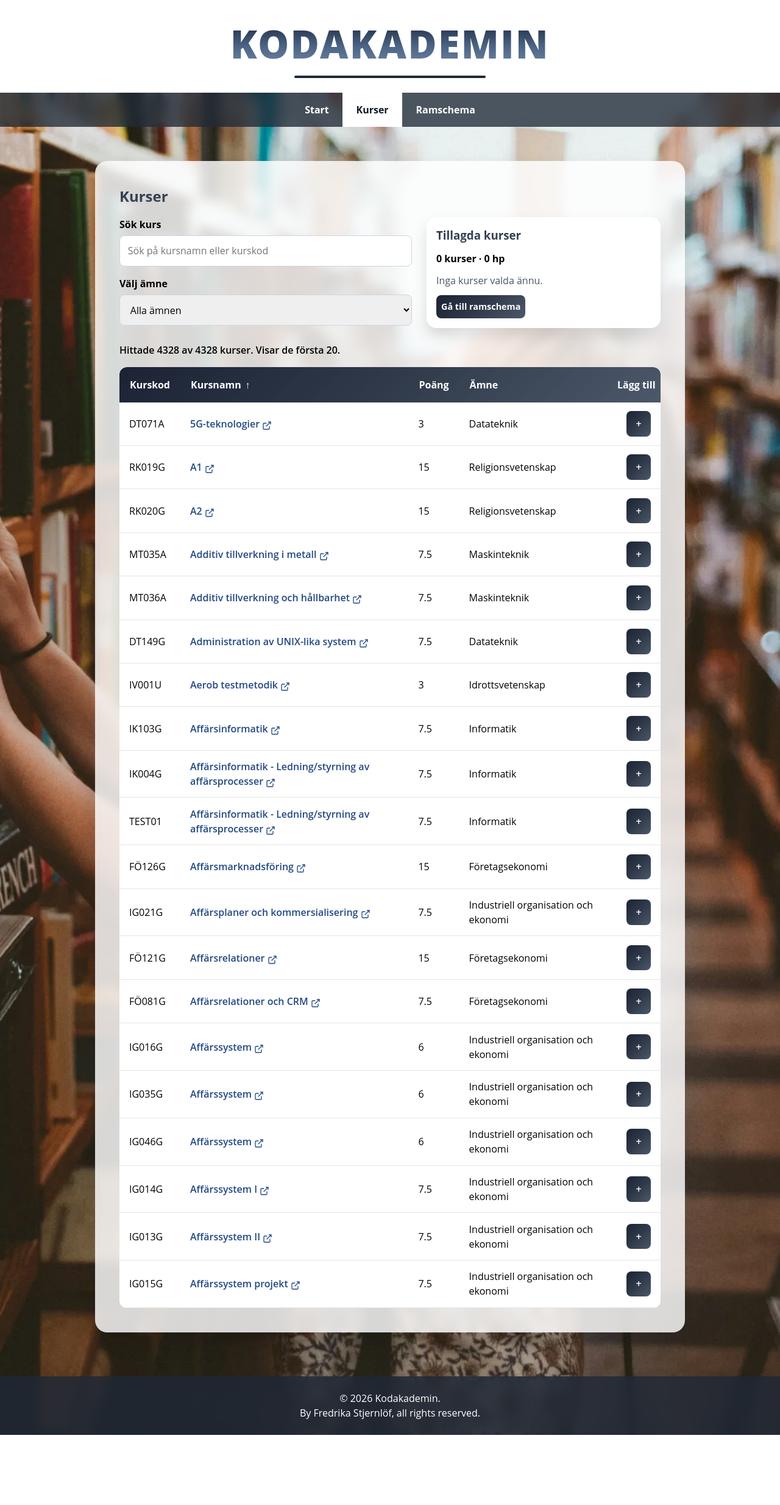
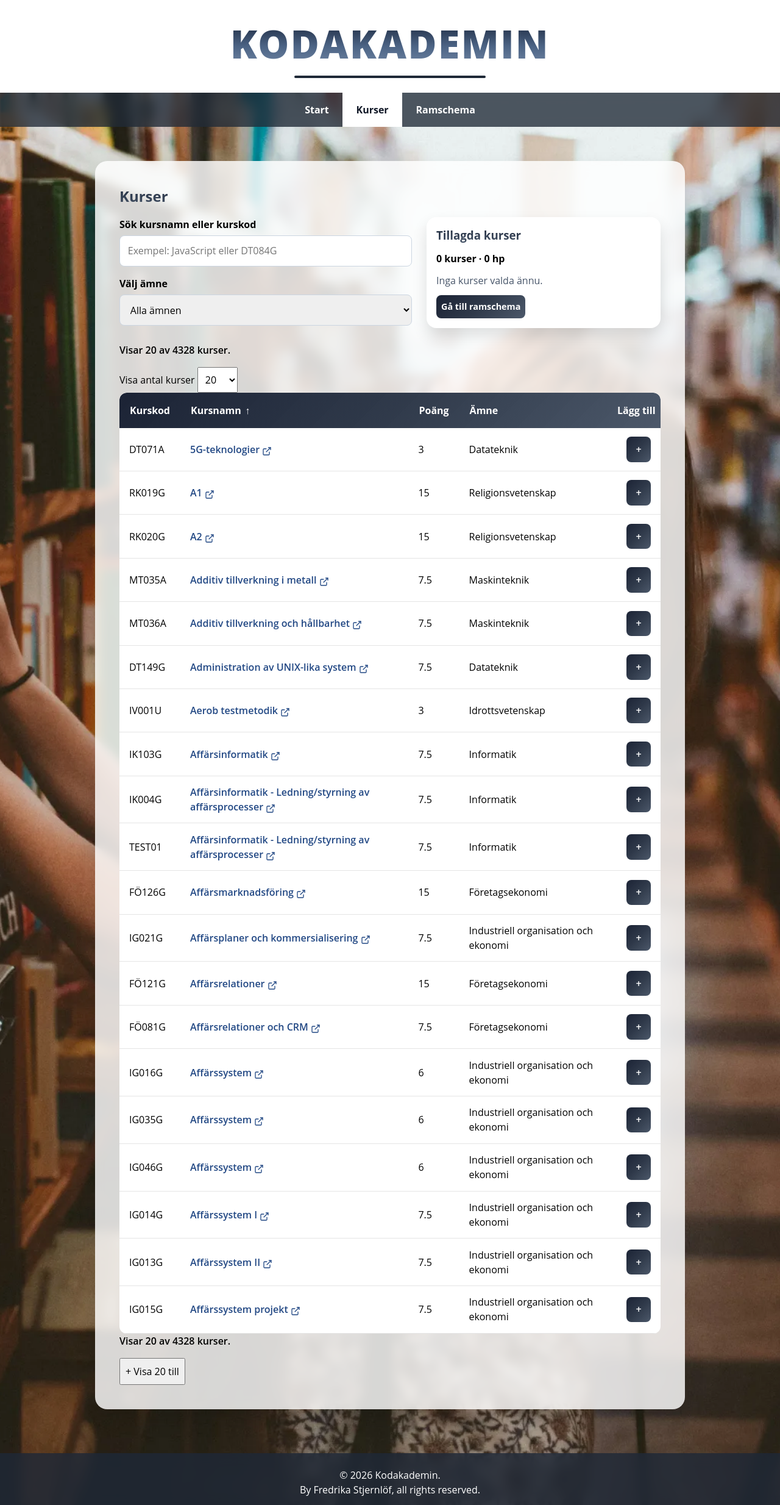
Before and after one commit to fredrikastjernlof/Kodakademin, an Angular app: page /kurser in a window 1280 px wide. Shown: the top 2468 px of the page at 61% size. Before the commit the page ends 2353 px from the top, so only its background shows below. Built offline with nearby package versions, Linux system fonts and the light colour scheme.

Commit message:
Add course display controls and result summary

```diff
--- a/src/app/pages/courses/courses.html
+++ b/src/app/pages/courses/courses.html
@@ -6,8 +6,8 @@
             <div class="filters">
                 <div>
                     <!-- Search input for filtering courses by name or code -->
-                    <label for="courseSearch">Sök kurs</label>
-                    <input id="courseSearch" type="search" placeholder="Sök på kursnamn eller kurskod"
+                    <label for="courseSearch">Sök kursnamn eller kurskod</label>
+                    <input id="courseSearch" type="search" placeholder="Exempel: JavaScript eller DT084G"
                         [value]="searchTerm()" (input)="updateSearchTerm($event)">
                 </div>
 
@@ -25,11 +25,26 @@
             </div>
             <app-schedule-summary />
         </div>
-        <!-- Display the count of filtered courses and total courses, showing only the first 20 results -->
+        <!-- Display the count of filtered courses and total courses -->
         <p class="result-count">
-            Hittade {{ filteredCourses().length }} av {{ courses().length }} kurser.
-            Visar de första {{ filteredCourses().slice(0, 20).length }}.
+            Visar {{ displayedCourses().length }} av {{ filteredCourses().length }} kurser.
         </p>
+
+        <div class="course-display-controls">
+            <label for="visibleCourseCount">
+                Visa antal kurser
+            </label>
+
+            <!-- Dropdown for selecting how many courses to show -->
+            <select id="visibleCourseCount" [value]="baseVisibleCourseCount()"
+                (change)="updateBaseVisibleCourseCount($event)">
+                <option value="20">20</option>
+                <option value="40">40</option>
+                <option value="60">60</option>
+                <option value="80">80</option>
+                <option value="100">100</option>
+            </select>
+        </div>
 
         <div class="mobile-sort" aria-label="Sortera kurser">
             <label for="mobileSortField">Sortera efter</label>
@@ -98,8 +113,8 @@
                 </thead>
 
                 <tbody>
-                    <!-- Loop through the filtered courses and display them in the table, showing only the first 20 results -->
-                    @for (course of filteredCourses().slice(0, 20); track course.courseCode) {
+                    <!-- Loop through the filtered courses and display them in the table, show as many as the user has selected -->
+                    @for (course of displayedCourses(); track course.courseCode) {
                     <tr>
                         <td data-label="Kurskod">{{ course.courseCode }}</td>
                         <td data-label="Kursnamn"><a class="course-link" [href]="course.syllabus" target="_blank"
@@ -134,5 +149,28 @@
                 </tbody>
             </table>
         </div>
+        <!-- Display the count of filtered courses and total courses -->
+        <div class="course-results-summary">
+            <p class="result-count">
+                Visar {{ displayedCourses().length }} av {{ filteredCourses().length }} kurser.
+            </p>
+        </div>
+
+        <div class="course-load-controls">
+
+            <!-- Add 20 courses to the list -->
+            @if (displayedCourses().length < filteredCourses().length) { <button type="button"
+                (click)="showMoreCourses()">
+                + Visa 20 till
+                </button>
+                }
+
+                <!-- Reset to the number of courses the user has set in the selectbox -->
+                @if (visibleCourseCount() > baseVisibleCourseCount()) {
+                <button type="button" (click)="showFewerCourses()">
+                    - Visa färre
+                </button>
+                }
+        </div>
     </div>
 </section>
```
